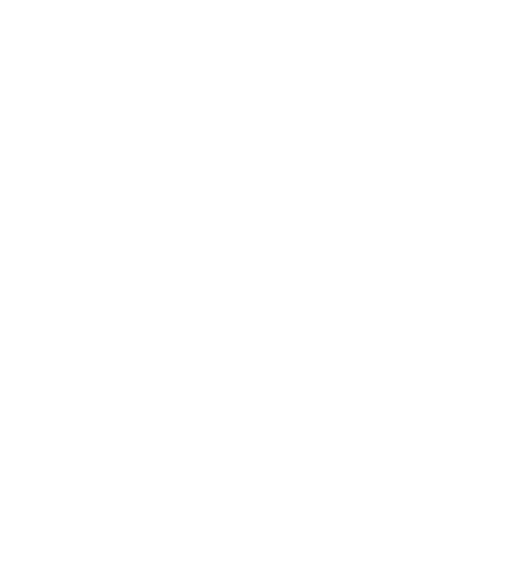
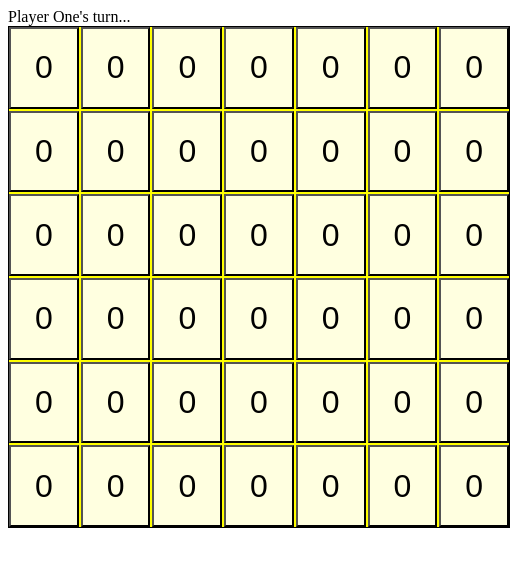
Before and after one commit to isakfbs/ConnectFourGame, a plain HTML site: page index.html in a window 390 px wide. Shown: the whole page, 510 px wide, since content can reach past the window. Drawn offline with Linux system fonts and the light colour scheme.

Commit message:
feat: implement ScreenController for UI interaction
- Created the `ScreenController` function to manage the game's user interface.
- Dynamically updates the game board and player turn information on the screen.
- Uses `updateScreen` to refresh the DOM based on the current game state.
- Added event listener to handle clicks on the game board, allowing players to drop tokens into columns.
- Integrated `GameController` to synchronize gameplay logic with the UI.
- Ensures a responsive and interactive experience for users during gameplay.#

```diff
--- a/index.html
+++ b/index.html
@@ -3,7 +3,14 @@
   <head>
     <meta charset="UTF-8" />
     <meta name="viewport" content="width=device-width, initial-scale=1.0" />
-    <title>Connect Four Console</title>
+    <title>Connect Four</title>
+    <link rel="stylesheet" href="style.css" type="text/css" />
   </head>
-  <body></body>
+  <body>
+    <div class="container">
+      <div class="turn"></div>
+      <div class="board"></div>
+    </div>
+    <script src="script.js"></script>
+  </body>
 </html>
--- a/script.js
+++ b/script.js
@@ -98,7 +98,47 @@ function GameController(
   return {
     playRound,
     getActivePlayer,
+    getBoard: board.getBoard,
   };
 }
 
-const game = GameController();
+function ScreenController() {
+  const game = GameController();
+  const playerTurnDiv = document.querySelector(".turn");
+  const boardDiv = document.querySelector(".board");
+
+  const updateScreen = () => {
+    boardDiv.textContent = "";
+
+    const board = game.getBoard();
+    const activePlayer = game.getActivePlayer();
+
+    playerTurnDiv.textContent = `${activePlayer.name}'s turn...`;
+
+    // biome-ignore lint/complexity/noForEach: <explanation>
+    board.forEach((row) => {
+      row.forEach((cell, index) => {
+        const cellButton = document.createElement("button");
+        cellButton.classList.add("cell");
+
+        cellButton.dataset.column = index;
+        cellButton.textContent = cell.getValue();
+        boardDiv.appendChild(cellButton);
+      });
+    });
+  };
+
+  function clickHandlerBoard(e) {
+    const selectedColumn = e.target.dataset.column;
+
+    if (!selectedColumn) return;
+
+    game.playRound(selectedColumn);
+    updateScreen();
+  }
+  boardDiv.addEventListener("click", clickHandlerBoard);
+
+  updateScreen();
+}
+
+ScreenController();
--- /dev/null
+++ b/style.css
@@ -0,0 +1,21 @@
+.board {
+  display: grid;
+  height: 500px;
+  width: 500px;
+  grid-template-columns: repeat(7, 1fr);
+  grid-template-rows: repeat(6, 1fr);
+  border: 1px solid black;
+  gap: 2px;
+  background-color: yellow;
+}
+
+.cell {
+  display: flex;
+  justify-content: center;
+  align-items: center;
+  text-align: center;
+  font-size: 2rem;
+  border: 1px soli grey;
+  background: lightyellow;
+  cursor: pointer;
+}
```
Also changed, not shown: 1 other file.
